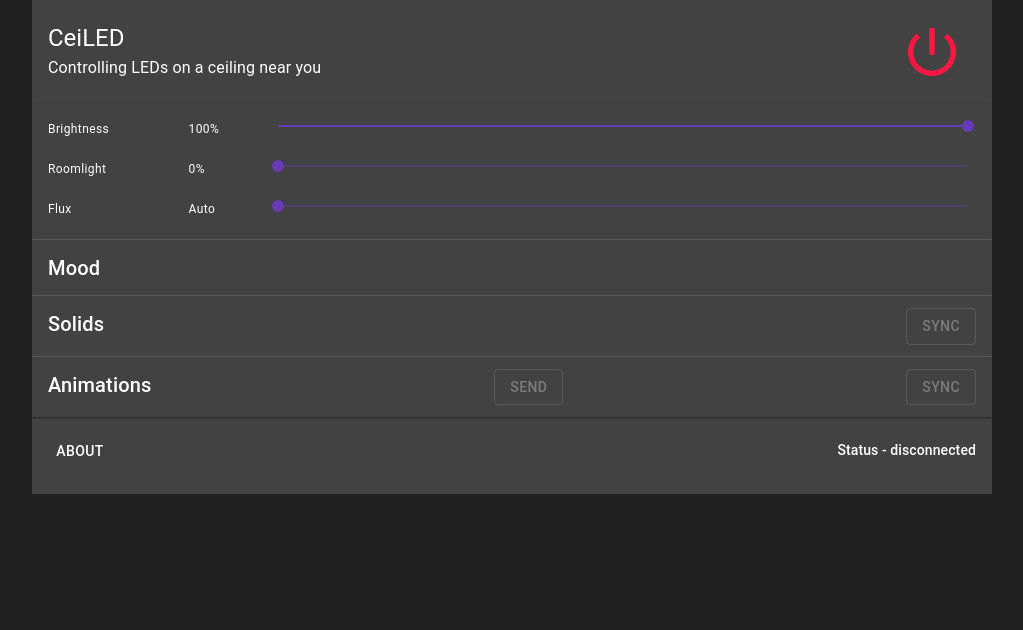
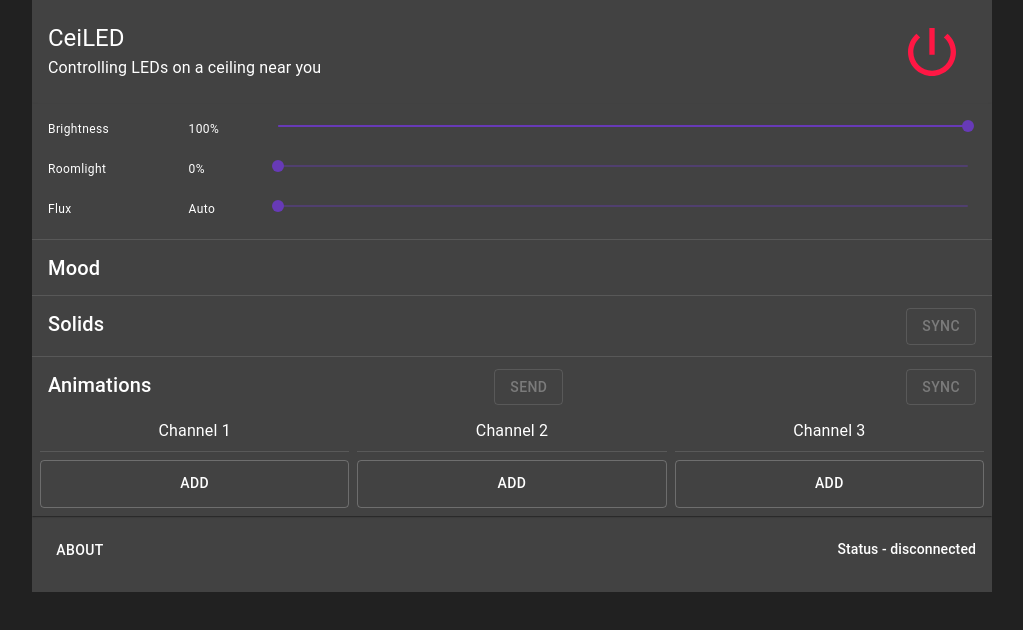
Before and after one commit to bvobart/ceiLED, a React (Create React App) app in the folder ceiled-web/: page / in a window 1280 px wide. Shown: the top 630 px of the page, without its empty margins (128-1151 px from the left). Built offline with nearby package versions, Linux system fonts and the light colour scheme.

Commit message:
Implements useAnimations hook as a proper context, which fixes send button not working. Refactor send and sync buttons into their own mini-components

```diff
--- a/ceiled-web/src/components/animations/AnimationComposer.tsx
+++ b/ceiled-web/src/components/animations/AnimationComposer.tsx
@@ -1,11 +1,9 @@
-import React, { useState, useCallback } from 'react';
+import React from 'react';
 import { DragDropContext, DropResult } from 'react-beautiful-dnd';
 import { makeStyles, Typography, Divider, useTheme, useMediaQuery, GridList, GridListTile } from '@material-ui/core';
-import { Animation, IPattern, decodeAnimation } from '../../api/patterns';
 import { replace, reorder, range, remove, insert } from './utils';
 import DroppableAnimationList from './dragdrop/DroppableAnimationList';
-
-const key = 'animations-state';
+import useAnimations from '../../hooks/animations/useAnimations';
 
 const numChannels = 3;
 
@@ -83,24 +81,3 @@ const AnimationComposer = () => {
 }
 
 export default AnimationComposer;
-
-export const useAnimations = (): [Animation[], (state: Animation[]) => void] => {
-  const savedState = decodeSavedState(localStorage.getItem(key) || `[${'[],'.repeat(numChannels - 1)}[]]`);
-  const [state, setState] = useState(savedState);
-
-  const updateState = useCallback((state: Animation[]): void => {
-    localStorage.setItem(key, encodeSavedState(state));
-    setState(state);
-  }, [setState]);
-
-  return [state, updateState];
-}
-
-const encodeSavedState = (state: Animation[]): string => {
-  return JSON.stringify(state);
-}
-
-const decodeSavedState = (state: string): Animation[] => {
-  const saved: IPattern[][] = JSON.parse(state);
-  return saved.map(decodeAnimation);
-}
--- a/ceiled-web/src/controls/AnimationControls.tsx
+++ b/ceiled-web/src/controls/AnimationControls.tsx
@@ -1,9 +1,11 @@
-import React, { useState } from 'react';
+import React, { useState, Dispatch, SetStateAction } from 'react';
 import { makeStyles, ExpansionPanel, ExpansionPanelSummary, Typography, Grid, Button } from '@material-ui/core';
-import AnimationComposer, { useAnimations } from '../components/animations/AnimationComposer';
-import useCeiledAPI from '../hooks/useCeiledAPI';
+import AnimationComposer from '../components/animations/AnimationComposer';
 import { CeiledState } from '../api';
 import { Animation } from '../api/patterns';
+import useAnimations from '../hooks/animations/useAnimations';
+import useCeiledAPI from '../hooks/useCeiledAPI';
+import { AnimationsProvider } from '../hooks/animations/AnimationsContext';
 
 const useStyles = makeStyles({
   panel: {
@@ -13,15 +15,44 @@ const useStyles = makeStyles({
 
 const AnimationControls = () => {
   const classes = useStyles();
-  const [ceiledState, api] = useCeiledAPI();
-  const [syncCount, setSyncCount] = useState(0);
-  const [animations, setAnimations] = useAnimations();
+  const [syncCount] = useSyncCount();
   const [expanded, setExpanded] = useState(false);
+
+  return (
+    <ExpansionPanel expanded={expanded} className={classes.panel}>
+      <AnimationsProvider>
+        <ExpansionPanelSummary onClick={() => setExpanded(!expanded)}>
+          <Grid container justify='space-between'>
+            <Typography variant='h6'>Animations</Typography>
+            <SendButton disabled={!expanded} />
+            <SyncButton disabled={!expanded} />
+          </Grid>
+        </ExpansionPanelSummary>
+
+        <AnimationComposer key={`animation-composer-${syncCount}`} />
+      </AnimationsProvider>
+    </ExpansionPanel>
+  )
+}
+
+export default AnimationControls;
+
+const SendButton = (props: { disabled?: boolean }) => {
+  const [animations] = useAnimations();
+  const [, api] = useCeiledAPI();
 
   const onSend = (event: React.MouseEvent<HTMLButtonElement, MouseEvent>) => {
     event.stopPropagation();
     api.setAnimations(encodeAnimations(animations));
-  }
+  };
+
+  return <Button variant='outlined' onClick={onSend} disabled={props.disabled}>Send</Button>
+}
+
+const SyncButton = (props: { disabled?: boolean }) => {
+  const [ceiledState, api] = useCeiledAPI();
+  const [, setAnimations] = useAnimations();
+  const [syncCount, setSyncCount] = useSyncCount();
 
   const onSync = (event: React.MouseEvent<HTMLButtonElement, MouseEvent>) => {
     event.stopPropagation();
@@ -30,22 +61,10 @@ const AnimationControls = () => {
     setSyncCount(syncCount + 1);
   }
 
-  return (
-    <ExpansionPanel expanded={expanded} className={classes.panel}>
-      <ExpansionPanelSummary onClick={() => setExpanded(!expanded)}>
-        <Grid container justify='space-between'>
-          <Typography variant='h6'>Animations</Typography>
-          <Button variant='outlined' onClick={onSend} disabled={!expanded}>Send</Button>
-          <Button variant='outlined' onClick={onSync} disabled={!expanded}>Sync</Button>
-        </Grid>
-      </ExpansionPanelSummary>
-
-      <AnimationComposer key={`animation-composer-${syncCount}`} />
-    </ExpansionPanel>
-  )
+  return <Button variant='outlined' onClick={onSync} disabled={props.disabled}>Sync</Button>
 }
 
-export default AnimationControls;
+const useSyncCount = (): [number, Dispatch<SetStateAction<number>>] => useState(0);
 
 const decodeCeiledState = (state: CeiledState): Animation[] => {
   return Array.from(state.values()).map(patteranim => {
--- /dev/null
+++ b/ceiled-web/src/hooks/animations/AnimationsContext.tsx
@@ -0,0 +1,34 @@
+import React, { createContext, FunctionComponent, Dispatch, useState, SetStateAction, useEffect } from 'react';
+import { Animation, IPattern, decodeAnimation } from '../../api/patterns';
+
+const key = 'animations-state';
+const numChannels = 3;
+
+export const AnimationsContext = createContext([[], () => {}] as [Animation[], Dispatch<SetStateAction<Animation[]>>]);
+
+export const AnimationsProvider: FunctionComponent = (props) => {
+  const savedState = decodeSavedState(localStorage.getItem(key) || `[${'[],'.repeat(numChannels - 1)}[]]`);
+  const [state, setState] = useState<Animation[]>(savedState);
+
+  useEffect(() => {
+    // do not save on initial render, it's not necessary
+    if (state !== savedState) {
+      localStorage.setItem(key, encodeSavedState(state));
+    }
+  }, [state, savedState]);
+
+  return (
+    <AnimationsContext.Provider value={[state, setState]}>
+      {props.children}
+    </AnimationsContext.Provider>
+  )
+}
+
+const encodeSavedState = (state: Animation[]): string => {
+  return JSON.stringify(state);
+}
+
+const decodeSavedState = (state: string): Animation[] => {
+  const saved: IPattern[][] = JSON.parse(state);
+  return saved.map(decodeAnimation);
+}
--- /dev/null
+++ b/ceiled-web/src/hooks/animations/useAnimations.tsx
@@ -0,0 +1,5 @@
+import { useContext } from "react";
+import { AnimationsContext } from "./AnimationsContext";
+
+const useAnimations = () => useContext(AnimationsContext);
+export default useAnimations;
```
